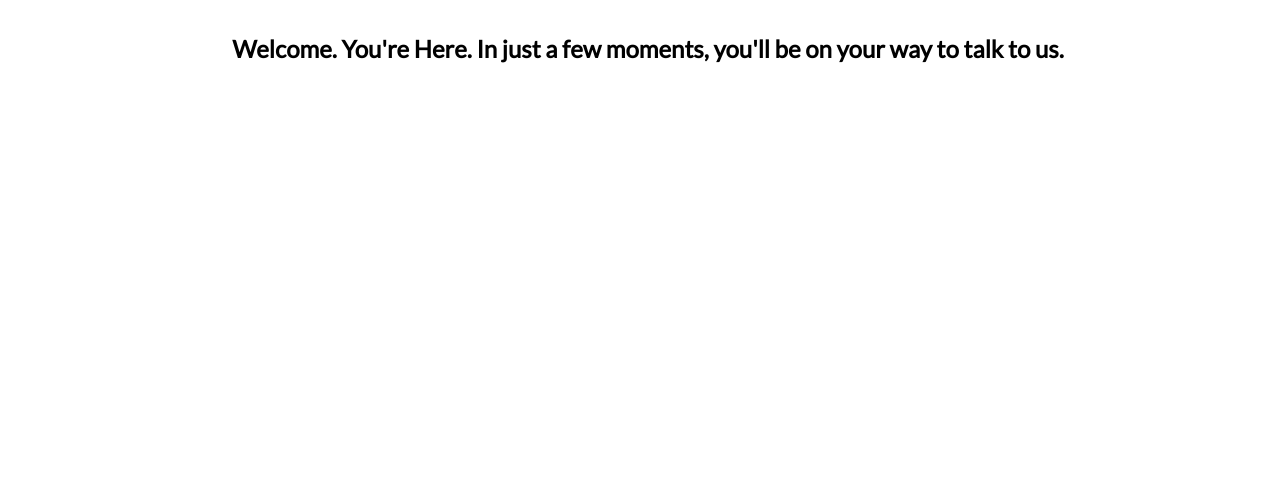
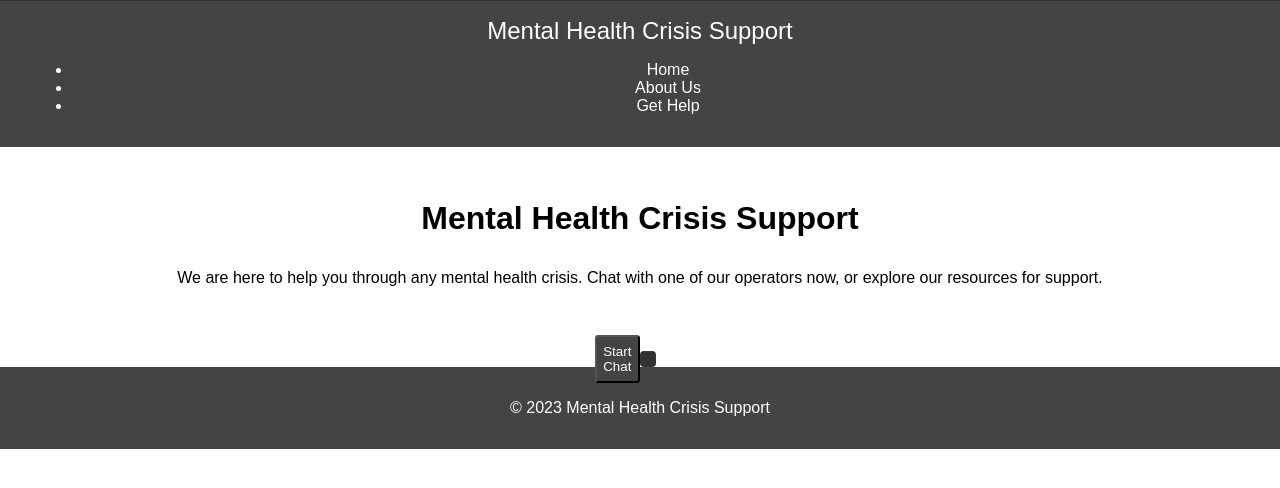
Before and after one commit to naoya2000/hello-world, a website: page index.html in a window 1280 px wide. Drawn offline with Linux system fonts and the light colour scheme.

Commit message:
add new landing page

```diff
--- a/index.html
+++ b/index.html
@@ -1,55 +1,37 @@
 <!DOCTYPE html>
 <html lang="en">
 <head>
-<meta name="viewport" content="width=device-width,initial-scale=1">
-<meta charset="UTF-8">
-<title>Here | Welcome</title>
-<link rel="stylesheet" href="https://fonts.googleapis.com/css2?family=Lato">
-<style>
-.scroller {
-  height: 100vh;
-  width: 100vw;
-  overflow-y: scroll;
-  scroll-snap-type: y mandatory;
-}
-
-.scroller section {
-  font-family: "Lato", sans-serif;
-  padding: 0vh 0;
-  line-height: 10vh;
-  text-align: center;
-  height: 100vh;
-  width: 100vw;
-  scroll-snap-align: start;
-  scroll-margin: 0px;
-}
-</style>
+    <meta charset="UTF-8">
+    <meta name="viewport" content="width=device-width, initial-scale=1.0">
+    <title>Mental Health Crisis Support</title>
+    <link rel="stylesheet" href="styles.css">
 </head>
 <body>
-<article class="scroller">
-  <section>
-    <h2>Welcome. You're Here. In just a few moments, you'll be on your way to talk to us.</h2>
-  </section>
-  <section>
-    <h2>In a world with so much going on, so much stress, it can be hard to understand how best to resolve your thoughts.</h2>
-  </section>
-  <section>
-    <h2>When you're in this sort of situation, it can help just to express your thoughts in a few words.</h2>
-  </section>
-  <section>
-    <h2>We have practices in place to protect your privacy. In the future, we will consider technical solutions including encryption.</h2>
-    <p>At the current stage of our product development, we do not implement encryption. However, from the perspective of what we can easily control, we take steps to help you be able to use our service with reassurance.</p>
-    <ul>
-      <li>We do not retain information from you by default. You will be able to provide information for us to save on an active consent basis.</li>
-      <li>In the future, we plan to implement end-to-end encryption to increase user security confidence.</li>
-      <li>Our staff are bound by our guidelines to not disclose details of conversations.</li>
-    </ul>
-    <p>If you have any questions about our practices, please feel free to contact me at <a href="mailto:jsfi2010@hotmail.com">jsfi2010@hotmail.com</a>.</p>
-  </section>
-  <section>
-    <h2><a href="http://133.200.221.128:9472">Proceed to the chat room.</a></h2>
-    <p>Please note that our service will have limited operating hours. We will announce them as soon as we decide.</p>
-  </section>
+    <header class="navbar">
+        <div class="logo">Mental Health Crisis Support</div>
+        <nav class=" navbar-nav">
+            <ul class="nav navbar-nav">
+                <li class="nav-item"><a class="nav-link"
+href="#">Home</a></li>
+                <li class="nav-item"><a class="nav-link" href="#">About
+Us</a></li>
+                <li class="nav-item"><a class="nav-link" href="#">Get
+Help</a></li>
+            </ul>
+        </nav>
+    </header>
+    <main role="main" class="container">
+        <h1>Mental Health Crisis Support</h1>
+        <p>We are here to help you through any mental health crisis. Chat
+with one of our operators now, or explore our resources for support.</p>
+        <div class="chat-box">
+            <button class="start-chat">Start Chat</button>
+            <div class="chat-log"></div>
+        </div>
+    </main>
+    <footer class="footer">
+        <p>&copy; 2023 Mental Health Crisis Support</p>
+    </footer>
+    <script src="script.js"></script>
 </body>
-</article>
 </html>
--- a/index.js
+++ b/index.js
@@ -126,7 +126,7 @@ io.on('connection', async (socket) => {
   }
 });
 
-const hostname = '192.168.1.7';
+const hostname = '172.20.10.3';
 const port = 9472;
 
 server.listen(PORT, hostname, () => {
--- a/package.json
+++ b/package.json
@@ -14,6 +14,7 @@
   "license": "ISC",
   "homepage": "https://naoya2000.github.io/hello-world",
   "dependencies": {
+    "@signalapp/libsignal-client": "^0.54.1",
     "express": "^4.18.2",
     "libsignal": "^2.0.1",
     "react-scripts": "^5.0.1",
--- /dev/null
+++ b/script.js
@@ -0,0 +1,13 @@
+const chatBox = document.getElementById('chat-box');
+const startChatButton = document.getElementById('start-chat');
+const chatLog = document.getElementById('chat-log');
+
+startChatButton.addEventListener('click', () => {
+    // Start chat session here
+});
+
+chatBox.addEventListener('message', (event) => {
+    const message = event.data;
+    console.log(message);
+    chatLog.textContent = message;
+});
--- a/styles.css
+++ b/styles.css
@@ -1,3 +1,4 @@
+/*
 @media all {
     font-family: 'Lato', sans-serif;
     font-size: 12px;
@@ -22,3 +23,80 @@
     line-height: 1.5;
     padding: 4em 1em;
   }
+*/
+
+body {
+    font-family: Arial, sans-serif;
+    margin: 0;
+    padding: 0;
+}
+
+header {
+    background-color: #333;
+    color: #fff;
+    padding: 1em;
+    text-align: center;
+}
+
+.navbar {
+    background-color: #444;
+    border-top: 1px solid #333;
+    padding: 1em;
+}
+
+.logo {
+    font-size: 24px;
+    margin-bottom: 0.5em;
+}
+
+.nav-item {
+    margin-left: 1em;
+}
+
+.nav-link {
+    color: #fff;
+    text-decoration: none;
+}
+
+main {
+    display: flex;
+    flex-direction: column;
+    align-items: center;
+    padding: 2em;
+}
+
+h1 {
+    margin-bottom: 0.5em;
+}
+
+.chat-box {
+    position: relative;
+    margin-top: 2em;
+}
+
+.start-chat {
+    position: absolute;
+    top: 0;
+    right: 0;
+    background-color: #444;
+    color: #fff;
+    padding: 0.5em;
+    border-radius: 0.25em;
+}
+
+.chat-log {
+    position: absolute;
+    top: 1em;
+    left: 0;
+    background-color: #333;
+    color: #fff;
+    padding: 0.5em;
+    border-radius: 0.25em;
+}
+
+footer {
+    background-color: #444;
+    color: #fff;
+    padding: 1em;
+    text-align: center;
+}
```
Also changed, not shown: 3 other files.
